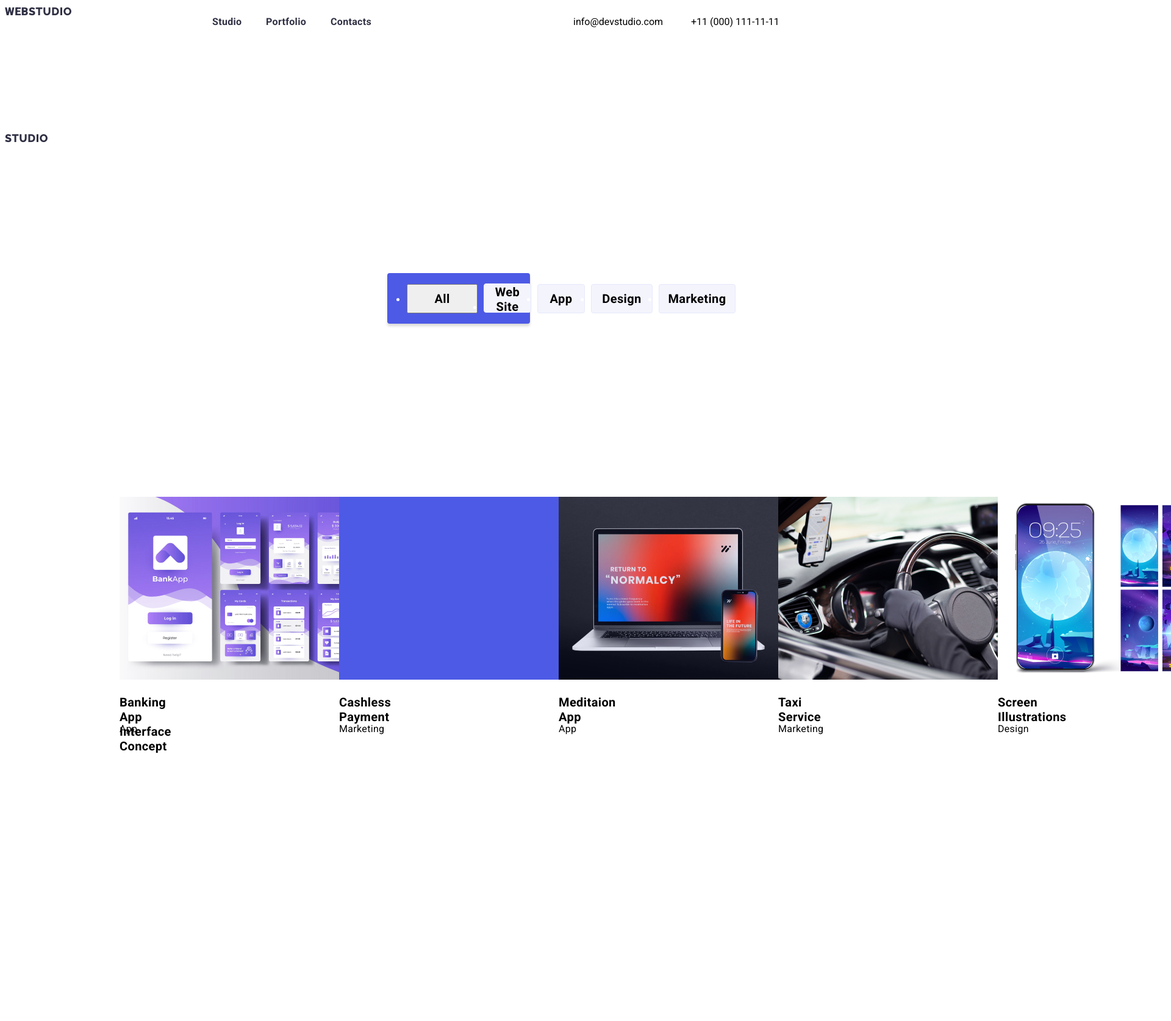
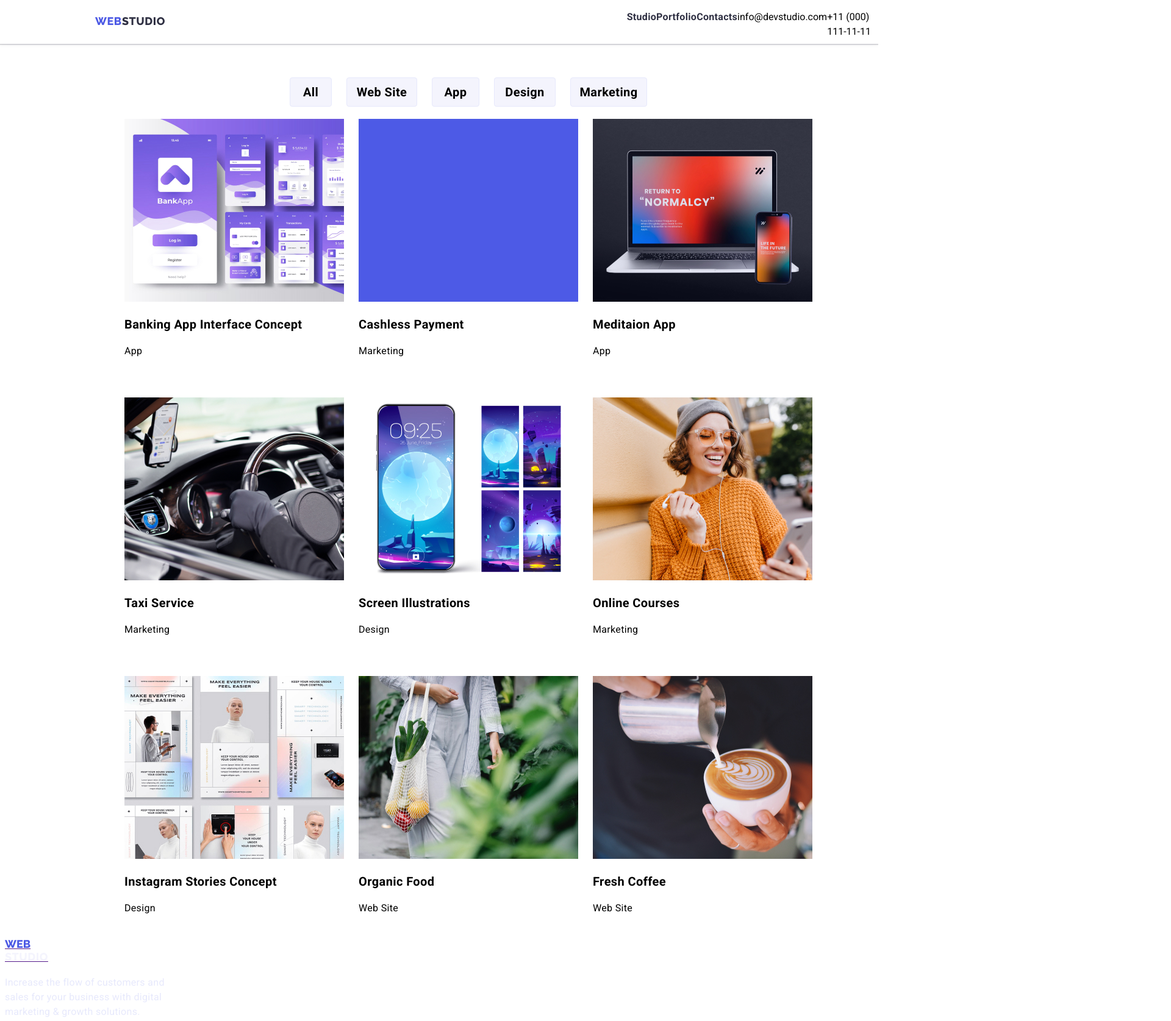
Before and after one commit to k09at1ch/goit-markup-hw-02, a plain HTML site: page portfolio.html in a window 1280 px wide. Shown: the top 1675 px of the page at 61% size, 1920 px wide, since content can reach past the window. Drawn offline with Linux system fonts and the light colour scheme.

Commit message:
tryna to make css to port.html

```diff
--- a/portfolio.html
+++ b/portfolio.html
@@ -14,85 +14,90 @@
     <link href="https://fonts.googleapis.com/css2?family=Roboto:wght@400;500;700;900&display=swap" rel="stylesheet">
 </head>
 <body class="body">
-    <header>
-        <nav>
-            <a href="index.html" class="web1"><span class="web">WEB</span><span class="General">STUDIO</span></a>
-            <ul class="header">
-                <li><a href="index.html" class="header1">Studio</a></li>
-                <li><a href="portfolio.html" class="header2">Portfolio</a></li>
-                <li><a href="" class="header3">Contacts</a></li>
+    <header class="header-bg">
+        <ul class="header-port">
+        <h3 class="top">
+            <a href="" class="web1"><span class="web-foot">WEB</span><span class="nig">STUDIO</span></a>
+         </h3>
+            <li><span><a href="index.html" class="header1-port">Studio</a></span></li>
+            <li><span><a href="portfolio.html" class="header2-port">Portfolio</a></span></li>
+            <li><span><a href="" class="header3-port">Contacts</a></span></li>
+            <li><a href="mailto:info@devstudio.com" class="email-port">info@devstudio.com</a></li>
+            <li><a href="tel:+11(000)111-11-11" class="number-port">+11 (000) 111-11-11</a></li>
         </ul>
-        </nav>
-            <a href="mailto:info@devstudio.com" class="email">info@devstudio.com</a>
-            <a href="tel:+11(000)111-11-11" class="number">+11 (000) 111-11-11</a>
    </header>
     <h1 class="hidden-title">everything</h1>
     <h2 class="hidden-title">everything2</h2>
     <section class="font-class-every1">
-        <ul class="button">
+        <ul class="button-port">
             <li><button type="button" class="button1"><span class="font-class-every1">All</button></li>
             <li><button type="button" class="button2"><span class="font-class-every1">Web Site</span></button></li>
             <li><button type="button" class="button3"><span class="font-class-every1">App</span></button></li>
             <li><button type="button" class="button4"><span class="font-class-every1">Design</span></button></li>
-            <li><button type="button" class="button5"><span class="font-class-every1"   >Marketing</span></button></li>
+            <li><button type="button" class="button5"><span class="font-class-every1">Marketing</span></button></li>
         </ul>
-        <ul class="list-style-none">
-            <li>
+        <ul class="portfolio-ex1">
+            <li class="example1">
                 <img src="./portfolio-img/img.jpg" alt="what-we-are-doing" width="360" height="300">
                 <h3 class="font-class-every1">Banking App Interface Concept</h3>
                 <p class="font-class-every2">App</p>
             </li>
-            <li>
+            <li class="example2">
                 <img src="./portfolio-img/img(1).jpg" alt="what-we-are-doing" width="360" height="300">
                 <h3 class="font-class-every1">Cashless Payment</h3>
                 <p class="font-class-every2">Marketing</p>
             </li>
-            <li>
+            <li class="example3">
                 <img src="./portfolio-img/img(2).jpg" alt="what-we-are-doing" width="360" height="300">
                 <h3 class="font-class-every1">Meditaion App</h3>
                 <p class="font-class-every2">App</p>
             </li>
-            <li>
+        </ul>
+        <ul class="portfolio-ex2">
+            <li class="example4">
                 <img src="./portfolio-img/img(3).jpg" alt="what-we-are-doing" width="360" height="300">
                 <h3 class="font-class-every1">Taxi Service</h3>
                 <p class="font-class-every2">Marketing</p>
             </li>
-            <li>
+            <li class="example5">
                 <img src="./portfolio-img/img(4).jpg" alt="what-we-are-doing" width="360" height="300">
                 <h3 class="font-class-every1">Screen Illustrations</h3>
                 <p class="font-class-every2">Design</p>
             </li>
-            <li>
+            <li class="example6">
                 <img src="./portfolio-img/img(5).jpg" alt="what-we-are-doing" width="360" height="300">
                 <h3 class="font-class-every1">Online Courses</h3>
                 <p class="font-class-every2">Marketing</p>
             </li>
-            <li>
+        </ul>
+        <ul class="portfolio-ex3">
+            <li class="example7">
                 <img src="./portfolio-img/img(6).jpg" alt="what-we-are-doing" width="360" height="300">
                 <h3 class="font-class-every1">Instagram Stories Concept</h3>
                 <p class="font-class-every2">Design</p>
             </li>
-            <li>
+            <li class="example8">
                 <img src="./portfolio-img/img(7).jpg" alt="what-we-are-doing" width="360" height="300">
                 <h3 class="font-class-every1">Organic Food</h3>
                 <p class="font-class-every2">Web Site</p>
             </li>
-            <li>
+            <li class="example9">
                 <img src="./portfolio-img/img(8).jpg" alt="what-we-are-doing" width="360" height="300">
                 <h3 class="font-class-every1">Fresh Coffee</h3>
                 <p class="font-class-every2">Web Site</p>
             </li>
         </ul>
     </section>
-    <footer class="footer; footer1">
+    <footer class="footer">
         <h3 class="footer-h3">
-           <a href="" class="web1"><span class="web-footer">WEB</span>STUDIO</a>
+            <a href=""><span class="web-footer-port">WEB</span><span class="footer-stud-port">STUDIO</span></a>
          </h3>
-        <p class="footer-last-text">
+            <p class="footer-last-text-port">
                     Increase the flow of customers and
                     sales for your business with digital
                     marketing & growth solutions.
             </p>
     </footer>
+</footer>
 </body>
 </html>
--- a/styles.css
+++ b/styles.css
@@ -1,3 +1,272 @@
+/* portfolio */
+
+.button-port{
+    list-style: none;
+    display: flex;
+}
+
+.header-port{
+    display: flex;
+    list-style: none;
+    text-decoration: none;
+}
+
+.header1-port{
+    margin-left: 77px;
+    margin-top: 24px;
+    font-family: 'Roboto';
+    font-style: normal;
+    font-weight: 600;
+    font-size: 16px;
+    line-height: 24px;
+    letter-spacing: 0.02em;
+    color: #2E2F42;
+    cursor: pointer;
+    text-decoration: none;
+}
+
+.header1-port:hover{
+    color: #4D5AE5;
+}
+
+.header2-port{
+    font-family: 'Roboto';
+    font-style: normal;
+    font-weight: 600;
+    font-size: 16px;
+    line-height: 24px;
+    letter-spacing: 0.02em;
+    color: #2E2F42;
+    cursor: pointer;
+    text-decoration: none;
+}
+
+.header2-port:hover{
+    color: #4D5AE5;
+}
+
+.header3-port{
+    font-family: 'Roboto';
+    font-style: normal;
+    font-weight: 600;
+    font-size: 16px;
+    line-height: 24px;
+    letter-spacing: 0.02em;
+    color: #2E2F42;
+    cursor: pointer;
+    text-decoration: none;
+}
+
+.header3-port:hover{
+    color: #4D5AE5;
+}
+
+.email-port{
+    font-family: 'Roboto';
+    font-style: normal;
+    font-weight: 400;
+    font-size: 16px;
+    line-height: 24px;
+    text-decoration: none;
+    color: black;
+}
+
+.email-port:hover{
+    color: #4D5AE5;
+}
+
+.number-port{
+    font-family: 'Roboto';
+    font-style: normal;
+    font-weight: 400;
+    font-size: 16px;
+    line-height: 24px;
+    text-decoration: none;
+    color: black;
+}
+
+.number-port:hover{
+    color: #4D5AE5;
+}
+
+.portfolio-ex{
+
+}
+
+.button1{
+    margin-left: 427px;
+    margin-right: 24px;
+    width: 69px;
+    height: 48px;
+    background: #F4F4FD;
+    border: 1px solid #E7E9FC;
+    border-radius: 4px;
+}
+
+.button2{
+    margin-right: 24px;
+    width: 116px;
+    height: 48px;
+    background: #F4F4FD;
+    border: 1px solid #E7E9FC;
+    border-radius: 4px;
+}
+
+.button3{
+    margin-right: 24px;
+    width: 78px;
+    height: 48px;
+    background: #F4F4FD;
+    border: 1px solid #E7E9FC;
+    border-radius: 4px;
+}
+
+.button4{
+    margin-right: 24px;
+    width: 101px;
+    height: 48px;
+    background: #F4F4FD;
+    border: 1px solid #E7E9FC;
+    border-radius: 4px;
+}
+
+.button5{
+    width: 126px;
+    height: 48px;
+    background: #F4F4FD;
+    border: 1px solid #E7E9FC;
+    border-radius: 4px;
+}
+
+.button1:hover{
+    color: chartreuse;
+    background-color: #4D5AE5;
+}
+
+.button2:hover{
+    color: chartreuse;
+    background-color: #4D5AE5;
+}
+
+.button3:hover{
+    color: chartreuse;
+    background-color: #4D5AE5;
+}
+
+.button4:hover{
+    color: chartreuse;
+    background-color: #4D5AE5;
+}
+
+.button5:hover{
+    color: chartreuse;
+    background-color: #4D5AE5;
+}
+
+.button1{
+    cursor: pointer
+}
+
+.button2{
+    cursor: pointer;
+}
+
+.button3{
+    cursor: pointer
+}
+
+.button4{
+    cursor: pointer
+}
+
+.button5{
+    cursor: pointer
+}
+
+.portfolio-ex1{
+    display: flex;
+    list-style: none;
+    margin-left: 156px;
+    margin-bottom: 48px;
+}
+
+.portfolio-ex2{
+    display: flex;
+    list-style: none;
+    margin-left: 156px;
+    margin-bottom: 48px;
+}
+
+.portfolio-ex3{
+    display: flex;
+    list-style: none;
+    margin-left: 156px;
+}
+
+
+.example2{
+    margin-left: 24px;
+}
+
+.example3{
+    margin-left: 24px;
+}
+
+.example5{
+    margin-left: 24px;
+}
+
+.example6{
+    margin-left: 24px;
+}
+
+.example8{
+    margin-left: 24px;
+}
+
+.example9{
+    margin-left: 24px;
+}
+
+.footer-stud-port{
+    font-family: 'Raleway';
+    font-style: normal;
+    font-weight: 800;
+    font-size: 18px;
+    line-height: 21px;
+    letter-spacing: 0.03em;
+    text-transform: uppercase;
+    color: #F4F4FD;
+    text-decoration: none;
+}
+
+.web-footer-port{
+    font-family: 'Raleway';
+    font-style: normal;
+    font-weight: 800;
+    font-size: 18px;
+    line-height: 21px;
+    display: flex;
+    text-transform: uppercase;
+    color: #4D5AE5;
+    text-decoration: none;
+}
+
+.footer-last-text-port{
+    width: 264px;
+    height: 72px;
+    font-family: 'Roboto';
+    font-style: normal;
+    font-weight: 400;
+    font-size: 16px;
+    line-height: 24px;
+    letter-spacing: 0.02em;
+    color: #E7E9FC;
+}
+
+
+/* index */
+
 .body{
     color: black;
 }
@@ -290,74 +559,6 @@
     cursor: pointer;
 }
 
-.button:hover{
-    color: green;
-}
-
-.button1:hover{
-    color: chartreuse;
-}
-
-.button2:hover{
-    color: chartreuse;
-}
-
-.button3:hover{
-    color: chartreuse;
-}
-
-.button4:hover{
-    color: chartreuse;
-}
-
-.button5:hover{
-    color: chartreuse;
-}
-
-.button1{
-    width: 116px;
-    height: 48px;
-    cursor: pointer
-}
-
-.button2{
-    box-sizing: border-box;
-    background: #F4F4FD;
-    border: 1px solid #E7E9FC;
-    border-radius: 4px;
-    cursor: pointer;
-    width: 78px;
-    height: 48px;
-}
-
-.button3{
-    width: 78px;
-    height: 48px;
-    background: #F4F4FD;
-    border: 1px solid #E7E9FC;
-    border-radius: 4px;
-    cursor: pointer
-}
-
-.button4{
-    width: 101px;
-    height: 48px;
-    background: #F4F4FD;
-    border: 1px solid #E7E9FC;
-    border-radius: 4px;
-    cursor: pointer
-}
-
-.button5{
-    box-sizing: border-box;
-    width: 126px;
-    height: 48px;
-    background: #F4F4FD;
-    border: 1px solid #E7E9FC;
-    border-radius: 4px;
-    cursor: pointer
-}
-
 .main-list{
     list-style: none;
 }
@@ -376,8 +577,6 @@
 }
 
 .font-class-every1{
-    width: 114px;
-    height: 24px;
     font-family: 'Roboto';
     font-style: normal;
     font-weight: 600;
@@ -387,8 +586,6 @@
 }
 
 .font-class-every2{
-    width: 75px;
-    height: 24px;
     font-family: 'Roboto';
     font-style: normal;
     font-weight: 400;
@@ -509,9 +706,9 @@
     line-height: 40px;
     letter-spacing: 0.02em;
     text-transform: capitalize;
-    position: absolute;
-    left: 639px;
-    top: 1671px;
+    margin-left: 639px;
+    margin-top: 120px;
+    margin-bottom: 72px;
 }
 
 .our-team-1{
@@ -520,13 +717,16 @@
     align-items: center;
     padding: 0px 0px 32px;
     gap: 32px;
-    position: absolute;
+    /* position: absolute; */
     width: 264px;
     height: 380px;
     left: 156px;
     top: 1783px;
     box-shadow: 0px 1px 6px rgba(46, 47, 66, 0.08), 0px 1px 1px rgba(46, 47, 66, 0.16), 0px 2px 1px rgba(46, 47, 66, 0.08);
     border-radius: 0px 0px 4px 4px;
+    margin-left: 156px;
+    margin-bottom: 120px;
+    margin-right: 24px;
 }
 
 .our-team-2{
@@ -535,13 +735,14 @@
     align-items: center;
     padding: 0px 0px 32px;
     gap: 32px;
-    position: absolute;
+    /* position: absolute; */
     width: 264px;
     height: 380px;
     left: 444px;
     top: 1783px;
     box-shadow: 0px 1px 6px rgba(46, 47, 66, 0.08), 0px 1px 1px rgba(46, 47, 66, 0.16), 0px 2px 1px rgba(46, 47, 66, 0.08);
     border-radius: 0px 0px 4px 4px;
+    margin-right: 24px;
 }
 
 .our-team-3{
@@ -550,13 +751,14 @@
     align-items: center;
     padding: 0px 0px 32px;
     gap: 32px;
-    position: absolute;
+    /* position: absolute; */
     width: 264px;
     height: 380px;
     left: 732px;
     top: 1783px;
     box-shadow: 0px 1px 6px rgba(46, 47, 66, 0.08), 0px 1px 1px rgba(46, 47, 66, 0.16), 0px 2px 1px rgba(46, 47, 66, 0.08);
     border-radius: 0px 0px 4px 4px;
+    margin-right: 24px;
 }
 
 .our-team-4{
@@ -565,13 +767,23 @@
     justify-content: center;
     align-items: center;
     padding: 0px 0px 32px;
-    position: absolute;
+    /* position: absolute; */
     width: 264px;
     height: 380px;
     left: 1020px;
     top: 1783px;
     box-shadow: 0px 1px 6px rgba(46, 47, 66, 0.08), 0px 1px 1px rgba(46, 47, 66, 0.16), 0px 2px 1px rgba(46, 47, 66, 0.08);
     border-radius: 0px 0px 4px 4px;
+    margin-right: 156px;
+}
+
+.our-team-bg{
+    position: absolute;
+    width: 1440px;
+    height: 732px;
+    left: 0px;
+    top: 1551px;
+    background-color: #F4F4FD;
 }
 
 .footer-stud{
```
Also changed, not shown: index.html (+1 -3 lines). Lines whose indentation alone changed are shown as unchanged.
